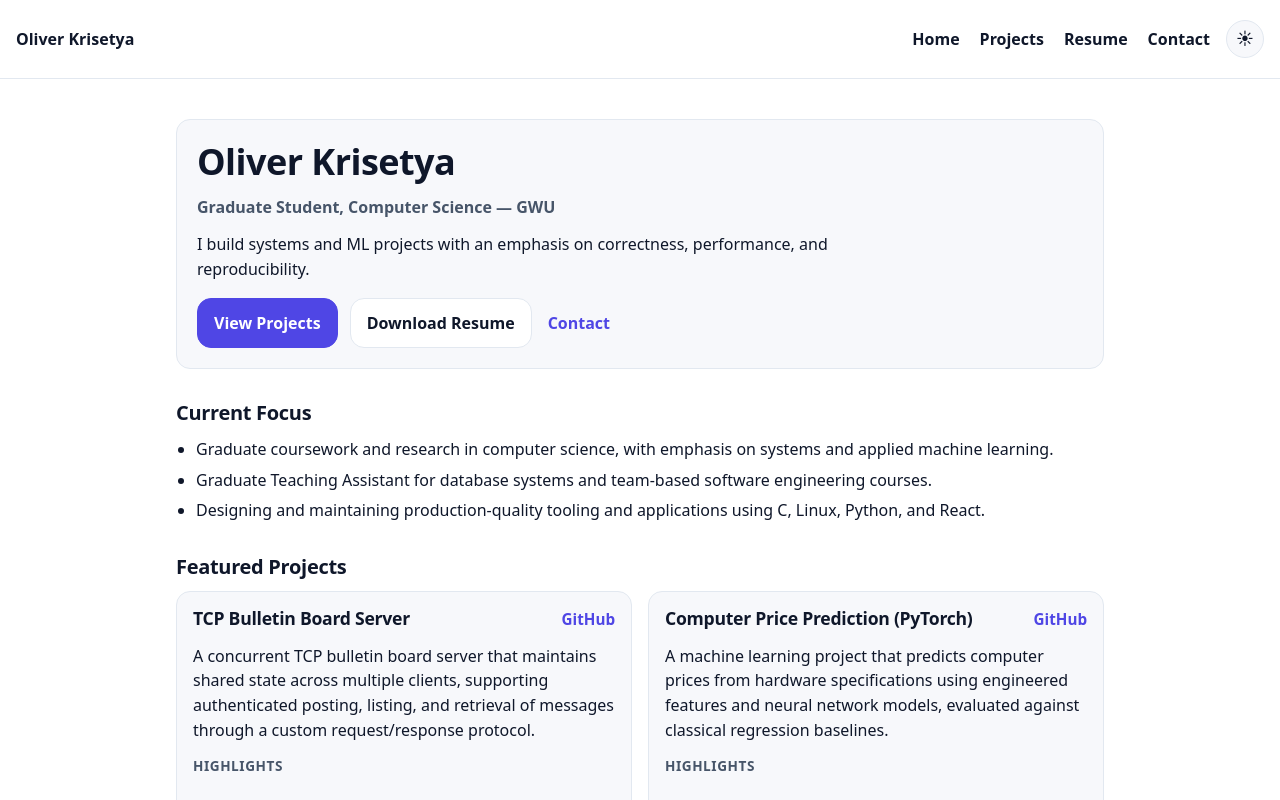
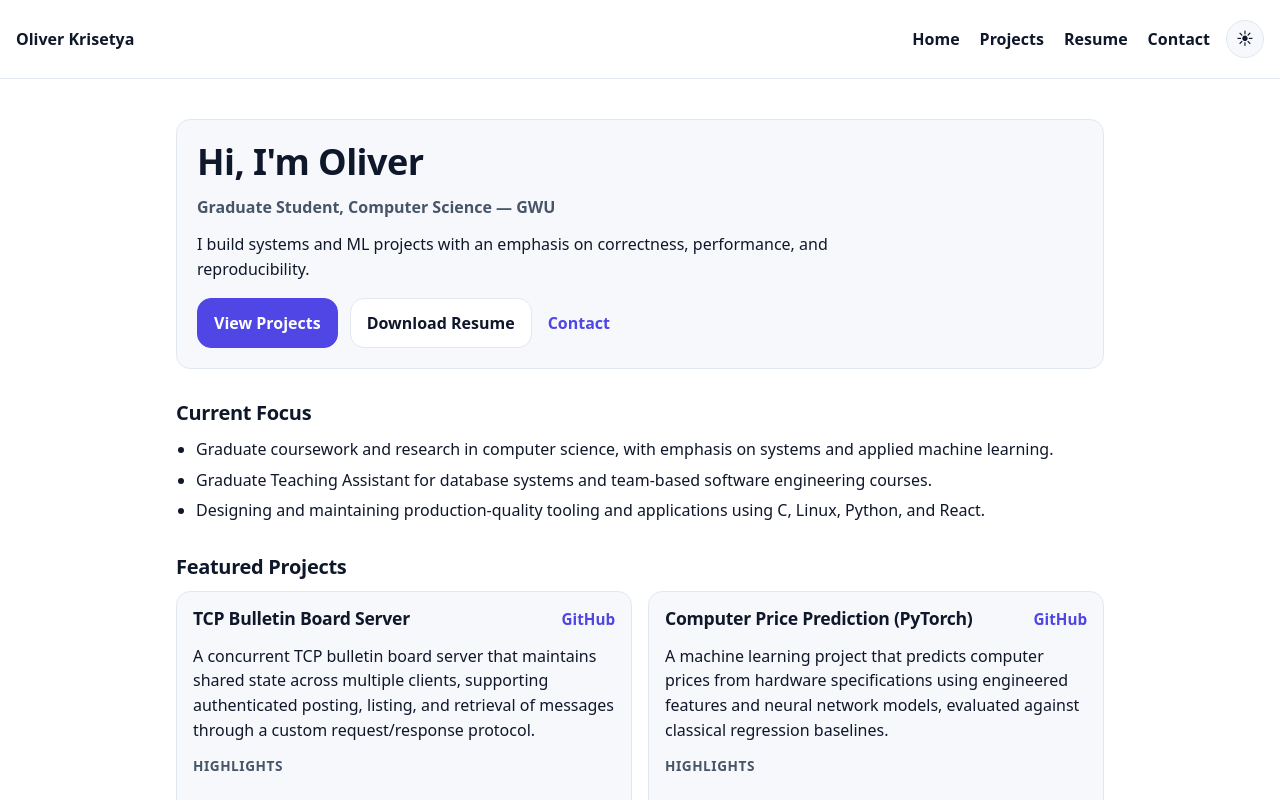
Before and after one commit to OliverKris/my-website, a React (Vite) app: page / in a window 1280 px wide. Shown: the top 800 px of the page. Built offline with nearby package versions, Linux system fonts and the light colour scheme.

Commit message:
Updated home epic, renamed tab title

```diff
--- a/index.html
+++ b/index.html
@@ -4,7 +4,7 @@
     <meta charset="UTF-8" />
     <link rel="icon" type="image/svg+xml" href="/public/logo.png" />
     <meta name="viewport" content="width=device-width, initial-scale=1.0" />
-    <title>Oliver Krisetya - Portfolio Website</title>
+    <title>OK - Portfolio Website</title>
   </head>
   <body>
     <div id="root"></div>
--- a/src/pages/Home.tsx
+++ b/src/pages/Home.tsx
@@ -10,7 +10,7 @@ export default function Home() {
     return (
         <section className={styles.page}>
             <header className={styles.hero}>
-                <h1 className={styles.name}>Oliver Krisetya</h1>
+                <h1 className={styles.name}>Hi, I'm Oliver</h1>
                 <p className={styles.title}>Graduate Student, Computer Science — GWU</p>
 
                 <p className={styles.summary}>
```
